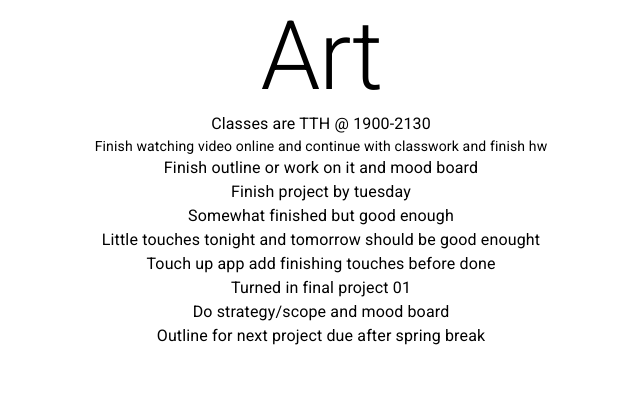
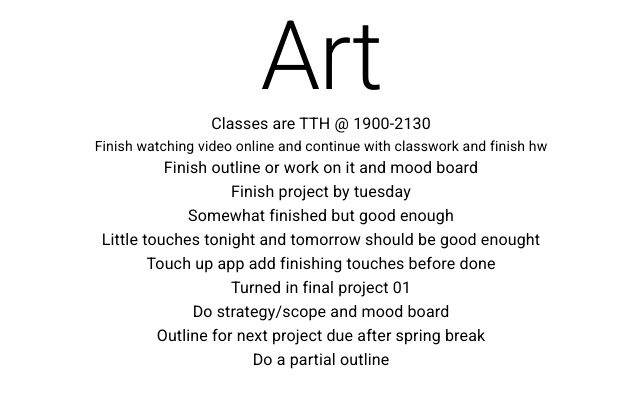
Before and after one commit to jsoomie/school-notebook, a React (Create React App) app: page /art in a window 1280 px wide. Shown: the top 406 px of the page, without its empty margins (319-959 px from the left). Built offline with nearby package versions, Linux system fonts and the light colour scheme.

Commit message:
chore: update art

```diff
--- a/src/pages/Art/Art.tsx
+++ b/src/pages/Art/Art.tsx
@@ -25,6 +25,7 @@ export const Art = () => {
       <Typography variant="body1">
         Outline for next project due after spring break
       </Typography>
+      <Typography variant="body1">Do a partial outline</Typography>
     </Box>
   );
 };
```
